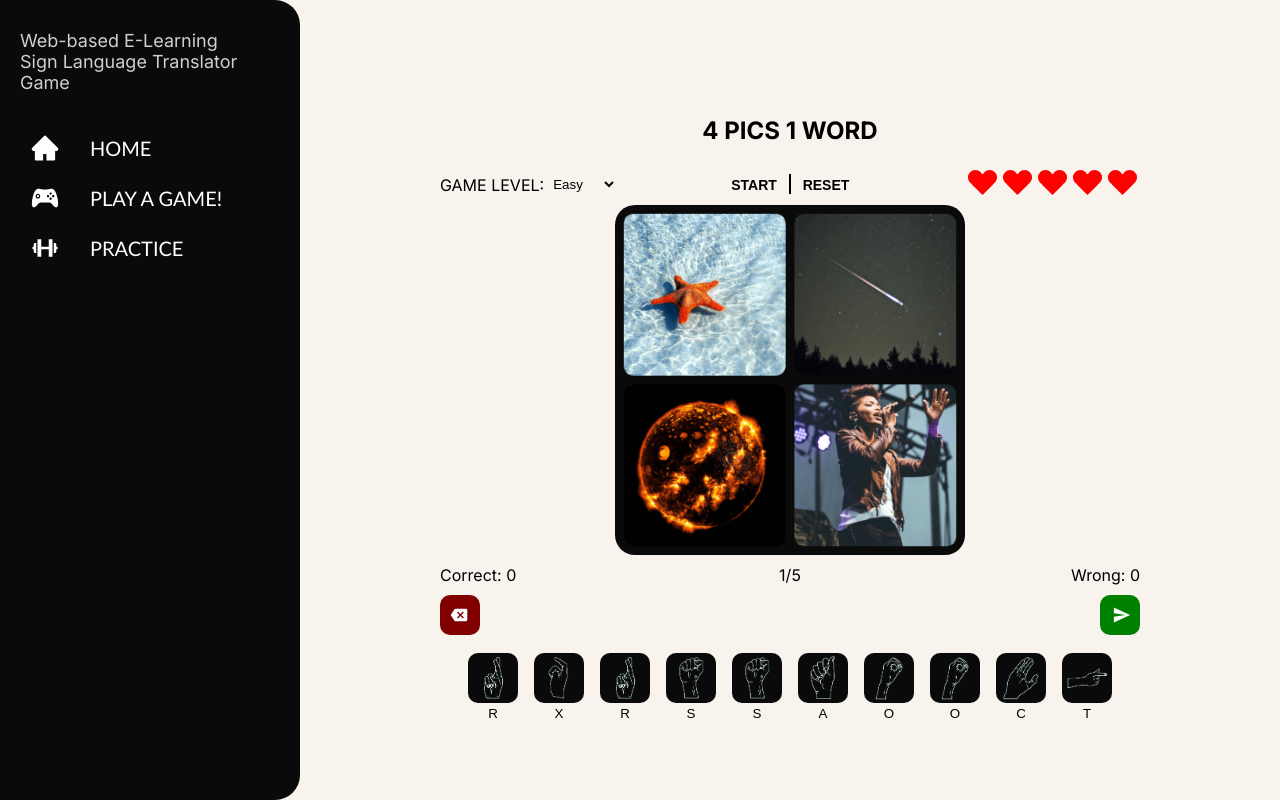
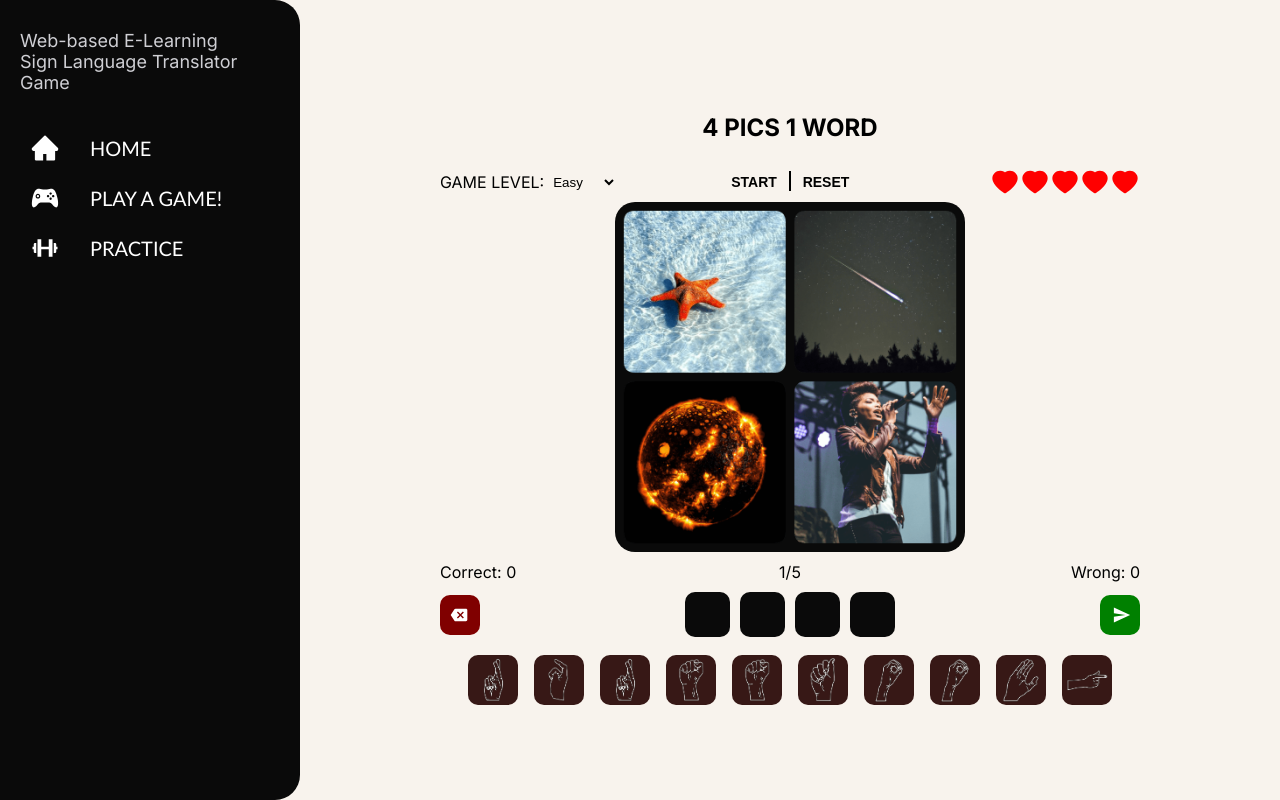
Before and after one commit to JD-Rosales/sign-language-translator, a React (Create React App) app: page /4-pic-1-word in a window 1280 px wide. Both pictures are taken after a click on the button "START". Built offline with nearby package versions, Linux system fonts and the light colour scheme; what fingerpose would draw is missing.

Commit message:
Added a working 4 pics 1 word page

```diff
--- a/src/pages/FourPicOneWord.css
+++ b/src/pages/FourPicOneWord.css
@@ -20,6 +20,22 @@
   background-color: RGB(10, 10, 10);
   border-radius: 20px;
   margin: 0 auto;
+}
+
+.FourPicOneWord > .picture-container > .gameEnded-container {
+  width: 100%;
+  height: 100%;
+  color: #fff;
+  display: flex;
+  flex-direction: column;
+  align-items: center;
+  justify-content: center;
+}
+
+.FourPicOneWord > .picture-container > .gameEnded-container > span:nth-child(1) {
+  font-size: 30px;
+  font-weight: bold;
+  color: red;
 }
 
 .FourPicOneWord > .top-controls {
@@ -82,41 +98,14 @@
   display: flex;
 }
 
-.FourPicOneWord > .top-controls > .lives-container > .heart {
-  height: 15px;
-  width: 15px;
-  position: relative;
-  transform: rotate(45deg);
-  background-color: red;
-  margin: 0 10px;
+.FourPicOneWord > .top-controls > .lives-container > .filled-heart{
+  color: red;
+  font-size: 30px;
 }
 
-.FourPicOneWord > .top-controls > .lives-container > .heart::before {
-  position: absolute;
-  bottom: 0px;
-  left: -10px;
-  width: 15px;
-  height: 15px;
-  content: '';
-  -webkit-border-radius: 50%;
-  -moz-border-radius: 50%;
-  -o-border-radius: 50%;
-  border-radius: 50%;
-  background-color: inherit;
-}
-
-.FourPicOneWord > .top-controls > .lives-container > .heart::after {
-  position: absolute;
-  top: -10px;
-  right: 0px;
-  width: 15px;
-  height: 15px;
-  content: '';
-  -webkit-border-radius: 50%;
-  -moz-border-radius: 50%;
-  -o-border-radius: 50%;
-  border-radius: 50%;
-  background-color: inherit;
+.FourPicOneWord > .top-controls > .lives-container > .outlined-heart{
+  font-size: 30px;
+  color: gray
 }
 
 .FourPicOneWord > .picture-container > img {
@@ -149,7 +138,7 @@
   align-items: center;
 }
 
-.FourPicOneWord > .bottom-controls button {
+.FourPicOneWord > .bottom-controls > button {
   width: 40px;
   height: 40px;
   border: none;
@@ -177,7 +166,7 @@
 }
 
 .FourPicOneWord > .bottom-controls > .answer-container {
-  height: 100%;
+  height: 45px;
   display: flex;
   justify-content: center;
   justify-items: center;
@@ -190,12 +179,22 @@
   border: none;
   outline: none;
   border-radius: 10px;
-  margin: 8px;
+  margin: 0 5px;
 }
 
 .FourPicOneWord > .bottom-controls > .answer-container > button > img {
   width: 100%;
   height: 100%;
+}
+
+.FourPicOneWord > .bottom-controls > .answer-container > .blank-answer {
+  width: 45px;
+  height: 45px;
+  background-color: RGB(10, 10, 10);
+  border: none;
+  outline: none;
+  border-radius: 10px;
+  margin: 0 5px;
 }
 
 .FourPicOneWord > .bottom-controls > button:nth-child(3) {
@@ -216,7 +215,7 @@
 .FourPicOneWord > .asl-button-container > button {
   width: 50px;
   height: 50px;
-  background-color: RGB(10, 10, 10);
+  background-color: rgb(55, 24, 22);
   border: none;
   outline: none;
   border-radius: 10px;
@@ -230,22 +229,5 @@
 .FourPicOneWord > .asl-button-container > button > img {
   width: 100%;
   height: 100%;
+  text-indent: -10000px
 }
-
-/* img {
-  position: relative;
-}
-
-img[alt]::after {
-  display: block;
-  position: absolute;
-  top: 0;
-  left: 0;
-  width: 100%;
-  height: 100%;
-  background-color: #fff;
-  font-weight: 300;
-  line-height: 2;
-  text-align: center;
-  content: attr(alt);
-} */
--- a/src/pages/FourPicOneWord.js
+++ b/src/pages/FourPicOneWord.js
@@ -1,6 +1,7 @@
 import React, { useState, useEffect } from 'react'
 import './FourPicOneWord.css'
 import {IoMdSend, IoMdBackspace} from 'react-icons/io'
+import {AiFillHeart, AiOutlineHeart} from 'react-icons/ai'
 import BLUE from '../assets/word-images/easy/BLUE.png'
 import CALL from '../assets/word-images/easy/CALL.png'
 import CODE from '../assets/word-images/easy/CODE.png'
@@ -103,19 +104,6 @@ function FourPicOneWord() {
     {value: 'Z', image: Z},
   ]
 
-  // const easyWords = [
-  //   {value: 'BLUE', image: BLUE},
-  //   {value: 'CALL', image: CALL},
-  //   {value: 'CODE', image: CODE},
-  //   {value: 'DATA', image: DATA},
-  //   {value: 'HERO', image: HERO},
-  //   {value: 'LOOP', image: LOOP},
-  //   {value: 'PULL', image: PULL},
-  //   {value: 'RING', image: RING},
-  //   {value: 'SIGN', image: SIGN},
-  //   {value: 'STAR', image: STAR},
-  // ]
-
   const easyWords = [
     {value: ['B','L','U','E'], image: BLUE},
     {value: ['C','A','L','L'], image: CALL},
@@ -130,47 +118,47 @@ function FourPicOneWord() {
   ]
 
   const mediumWords = [
-    {value: 'BOARD', image: BOARD},
-    {value: 'ERROR', image: ERROR},
-    {value: 'FLOAT', image: FLOAT},
-    {value: 'LETTER', image: LETTER},
-    {value: 'MONEY', image: MONEY},
-    {value: 'MOUSE', image: MOUSE},
-    {value: 'ORANGE', image: ORANGE},
-    {value: 'PARTY', image: PARTY},
-    {value: 'PHONE', image: PHONE},
-    {value: 'POWER', image: POWER},
-    {value: 'SHORT', image: SHORT},
-    {value: 'STAND', image: STAND},
-    {value: 'STATUE', image: STATUE},
-    {value: 'STORE', image: STORE},
-    {value: 'VIRUS', image: VIRUS},
+    {value: ['B','O','A','R','D'], image: BOARD},
+    {value: ['E','R','R','O','R'], image: ERROR},
+    {value: ['F','L','O','A','T'], image: FLOAT},
+    {value: ['L','E','T','T','E','R'], image: LETTER},
+    {value: ['M','O','N','E','Y'], image: MONEY},
+    {value: ['M','O','U','S','E'], image: MOUSE},
+    {value: ['O','R','A','N','G','E'], image: ORANGE},
+    {value: ['P','A','RT','Y'], image: PARTY},
+    {value: ['P','H','O','N','E'], image: PHONE},
+    {value: ['P','O','W','E','R'], image: POWER},
+    {value: ['S','H','O','R','T'], image: SHORT},
+    {value: ['S','T','A','N','D'], image: STAND},
+    {value: ['S','T','A','T','U','E'], image: STATUE},
+    {value: ['S','T','O','R','E'], image: STORE},
+    {value: ['V','I','R','U','S'], image: VIRUS},
   ]
 
   const hardWords = [
-    {value: 'ACTRESS', image: ACTRESS},
-    {value: 'BALANCE', image: BALANCE},
-    {value: 'COMPILE', image: COMPILE},
-    {value: 'CONCERT', image: CONCERT},
-    {value: 'CONTROL', image: CONTROL},
-    {value: 'FORTUNE', image: FORTUNE},
-    {value: 'HOLIDAY', image: HOLIDAY},
-    {value: 'MONITOR', image: MONITOR},
-    {value: 'PACKAGE', image: PACKAGE},
-    {value: 'PAINTER', image: PAINTER},
-    {value: 'PERFECT', image: PERFECT},
-    {value: 'PICTURE', image: PICTURE},
-    {value: 'PROGRAM', image: PROGRAM},
-    {value: 'RECEIVE', image: RECEIVE},
-    {value: 'SOCIETY', image: SOCIETY},
-    {value: 'THOUGHT', image: THOUGHT},
-    {value: 'VEHICLE', image: VEHICLE},
-    {value: 'WEBPAGE', image: WEBPAGE},
+    {value: ['A','C','T','R','E','S','S'], image: ACTRESS},
+    {value: ['B','A','L','A','N','CE'], image: BALANCE},
+    {value: ['C','O','M','P','I','L','E'], image: COMPILE},
+    {value: ['C','O','N','C','E','R','T'], image: CONCERT},
+    {value: ['C','O','N','T','R','O','L'], image: CONTROL},
+    {value: ['F','O','R','T','U','N','E'], image: FORTUNE},
+    {value: ['H','O','L','I','D','A','Y'], image: HOLIDAY},
+    {value: ['M','O','N','I','T','O','R'], image: MONITOR},
+    {value: ['P','A','C','K','A','G','E'], image: PACKAGE},
+    {value: ['P','A','I','N','T','E','R'], image: PAINTER},
+    {value: ['P','E','R','F','E','C','T'], image: PERFECT},
+    {value: ['P','I','C','T','U','R','E'], image: PICTURE},
+    {value: ['P','R','O','G','R','A','M'], image: PROGRAM},
+    {value: ['R','E','C','E','I','V','E'], image: RECEIVE},
+    {value: ['S','O','C','I','E','T','Y'], image: SOCIETY},
+    {value: ['T','H','O','U','G','H','T'], image: THOUGHT},
+    {value: ['V','E','H','I','C','L','E'], image: VEHICLE},
+    {value: ['W','E','B','P','A','G','E'], image: WEBPAGE},
   ]
 
-  const [lives, setLives] = useState([0, 1, 2, 3, 4]);
+  const [gameStart, setGameStart] = useState(false);
 
-  const [gameStart, setGameStart] = useState(false);
+  const [gameEnded, setGameEnded] = useState(false);
 
   const [imagesArr, setImagesArr] = useState([]);
 
@@ -181,24 +169,17 @@ function FourPicOneWord() {
   const [answerArr, setAnswerArr] = useState([]);
   const [answerIndexArr, setAnswerIndexArr] = useState([]);
 
+  const [blankAnswerArr, setBlankAnswerArr] = useState([]);
+
   const [answerImageArr, setAnswerImageArr] = useState([]);
 
   const [difficulty, setDifficulty] = useState('Easy');
 
-  function renderLives(){
-    const myLives = []
-    lives.map((item, key) => {
-      myLives.push(<div key={key} className='heart'></div>)
-    })
-    return myLives
-  }
+  const [correct, setCorrect] = useState(0);
+  const [wrong, setWrong] = useState(0);
 
-  function reducLives(){
-    const temp = [...lives]
-
-    temp.splice(lives.length-1 ,1)
-    setLives(temp)
-  }
+  const [remainingLives, setRemainingLives] = useState([]);
+  const [lostLives, setLostLives] = useState([]);
 
   function startGame(){
     resetGame()
@@ -208,6 +189,9 @@ function FourPicOneWord() {
     }
     if(difficulty === 'Medium'){
       setImagesArr(getRandomItems(mediumWords, 10))
+    }
+    if(difficulty === 'Hard'){
+      setImagesArr(getRandomItems(hardWords, 15))
     }
   }
 
@@ -219,6 +203,12 @@ function FourPicOneWord() {
     setAnswerArr([])
     setAnswerIndexArr([])
     setAnswerImageArr([])
+    setCorrect(0)
+    setWrong(0)
+    setRemainingLives([])
+    setLostLives([])
+    setBlankAnswerArr([])
+    setGameEnded(false)
   }
 
   function changeDifficulty(e){
@@ -234,9 +224,29 @@ function FourPicOneWord() {
     }
   }
 
-  function nextIndex(){
-    if(gameStart && arrIndex !== imagesArr.length-1){
-      setArrIndex(arrIndex+1)
+  function submitAnswer(){
+    if(gameStart && answerArr.length === imagesArr[arrIndex].value.length && arrIndex !== imagesArr.length){
+      if(JSON.stringify(imagesArr[arrIndex].value) === JSON.stringify(answerArr)){
+        setCorrect(correct+1)
+        setAnswerArr([])
+        setAnswerIndexArr([])
+        setAnswerImageArr([])
+
+        //only increment arrIndex if the length of the imageArr is less to avoid undefine error
+        if(arrIndex < imagesArr.length-1){
+          setArrIndex(arrIndex+1)
+        }
+      } else {
+        setWrong(wrong+1)
+        setAnswerArr([])
+        setAnswerIndexArr([])
+        setAnswerImageArr([])
+
+        reduceLives()
+        if(arrIndex < imagesArr.length-1){
+          setArrIndex(arrIndex+1)
+        }
+      }
     }
   }
 
@@ -291,15 +301,14 @@ function FourPicOneWord() {
     return items
   }
 
-  function renderBtnImages(arr){
+  function renderChoicesImages(arr){
     if(arr.length !== 0){
       const choices = []
 
       arr.map((item, key) => {
         choices.push(
             <button key={key} value={item.value} onClick={event => handleBtnChoices(event, key)}>
-              <img src={item.image} alt='X'></img>
-              <span>{item.value}</span>
+              <img src={item.image} alt=""></img>
             </button>
         )
       })
@@ -308,8 +317,58 @@ function FourPicOneWord() {
     }
   }
 
+  function renderAnswerImages(arr){
+    if(arr.length !== 0){
+      const choices = []
+
+      arr.map((item, key) => {
+        choices.push(
+            <button key={key} value={item.value}>
+              <img src={item.image} alt=""></img>
+            </button>
+        )
+      })
+
+      return choices
+    }
+  }
+
+  function renderBlankAnswers(arr){
+    if(arr.length !== 0){
+      const blankAnswer = []
+
+      arr.map((item, key) => {
+        blankAnswer.push(
+            <div key={key} className='blank-answer'>
+            </div>
+        )
+      })
+
+      return blankAnswer
+    }
+  }
+
+  function getBlankAnswers(arr){
+    for(let i =  0; i < arr.length; i++){
+      blankAnswerArr.push('')
+    }
+  }
+
+  function decrementBlankAnswers(arr){
+      const blankAnswerArrCopy = [...arr]
+      blankAnswerArrCopy.splice(blankAnswerArrCopy.length-1 ,1)
+      setBlankAnswerArr(blankAnswerArrCopy)
+  }
+
+  function incrementBlankAnswers(arr){
+    const blankAnswerArrCopy = [...arr]
+    blankAnswerArrCopy.push('')
+    setBlankAnswerArr(blankAnswerArrCopy)
+}
+
   const handleBtnChoices = (event, key) => {
-    if(event.currentTarget.value !== '' && imagesArr[arrIndex].value.length !== answerArr.length){
+    if(gameStart && event.currentTarget.value !== '' && imagesArr[arrIndex].value.length !== answerArr.length){
+      decrementBlankAnswers(blankAnswerArr)
       const prevAnswerArr = [...answerArr]
       const prevAnswerIndexArr = [...answerIndexArr]
       prevAnswerArr.push(event.currentTarget.value)
@@ -330,6 +389,7 @@ function FourPicOneWord() {
 
   function backSpace(){
     if(answerImageArr.length !== 0){
+      incrementBlankAnswers(blankAnswerArr)
       const choicesCopy = [...choicesArr]
 
       const item = getImages(answerArr[answerArr.length-1])
@@ -350,6 +410,75 @@ function FourPicOneWord() {
       }
   }
 
+  function renderLostLives(arr){
+    if(arr.length !== 0){
+      const lives = []
+
+      arr.map((item, key) => {
+        lives.push(
+          <AiFillHeart className='outlined-heart' key={key}/>
+        )
+      })
+      return lives
+    }
+  }
+
+  function renderRemainingLives(arr){
+    if(arr.length !== 0){
+      const lives = []
+
+      arr.map((item, key) => {
+        lives.push(
+          <AiFillHeart className='filled-heart' key={key}/>
+        )
+      })
+
+      return lives
+    }
+  }
+
+  function getRemainingLives(){
+    if(difficulty === 'Easy'){
+      for(let i =  0; i < 5; i++){
+        remainingLives.push('')
+      }
+    }
+    else if(difficulty === 'Medium'){
+      for(let i =  0; i < 4; i++){
+        remainingLives.push('')
+      }
+    }
+    else {
+      for(let i =  0; i < 3; i++){
+        remainingLives.push('')
+      }
+    }
+  }
+
+  function reduceLives(){
+    const remainingLivesCopy = [...remainingLives]
+    remainingLivesCopy.splice(remainingLivesCopy.length-1, 1)
+    setRemainingLives(remainingLivesCopy)
+
+    lostLives.push('')
+  }
+
+  useEffect(() => {
+    if(gameStart){
+      if(remainingLives.length === 0){
+        console.log("Game Ended!")
+        setGameEnded(true)
+        setGameStart(false)
+      }
+    }
+  }, [correct, wrong]);
+
+  useEffect(() => {
+    if(gameStart){
+      getRemainingLives()
+    }
+  }, [gameStart]);
+
   useEffect(() => {
     if(choicesArr.length !== 0){
       setAnswerImageArr(getImages(answerArr))
@@ -366,6 +495,7 @@ function FourPicOneWord() {
     if(imagesArr.length !== 0){
       console.log(imagesArr[arrIndex].value)
       setChoicesArr(getChoices)
+      getBlankAnswers(imagesArr[arrIndex].value)
     }
   }, [imagesArr]);
 
@@ -397,20 +527,26 @@ function FourPicOneWord() {
         </div>
 
         <div className='lives-container'>
-          {renderLives()}
+          {renderLostLives(lostLives)}
+          {renderRemainingLives(remainingLives)}
         </div>
       </div>
 
       <div className='picture-container'>
-          {renderImage()}
+          {gameStart ? renderImage() : ''}
+          {gameEnded ?
+          <div className='gameEnded-container'>
+            <span>Game Over!</span>
+          </div>
+          : ''}
       </div>
 
       <div className='bottom-indicator'>
-        <span>Correct: 0</span>
+        <span>Correct: {correct}</span>
 
-        <span>1/5</span>
+        <span>{arrIndex+1}/{imagesArr.length}</span>
 
-        <span>Wrong: 0</span>
+        <span>Wrong: {wrong}</span>
       </div>
 
       <div className='bottom-controls'>
@@ -419,16 +555,17 @@ function FourPicOneWord() {
         </button>
 
         <div className='answer-container'>
-          {renderBtnImages(answerImageArr)}
+          {renderAnswerImages(answerImageArr)}
+          {renderBlankAnswers(blankAnswerArr)}
         </div>
 
-        <button onClick={nextIndex}>
+        <button onClick={submitAnswer}>
           <IoMdSend className='btn-icon-submit'/>
         </button>
       </div>
 
       <div className='asl-button-container'>
-        {renderBtnImages(choicesArr)}
+        {renderChoicesImages(choicesArr)}
       </div>
     </div>
   )
```
